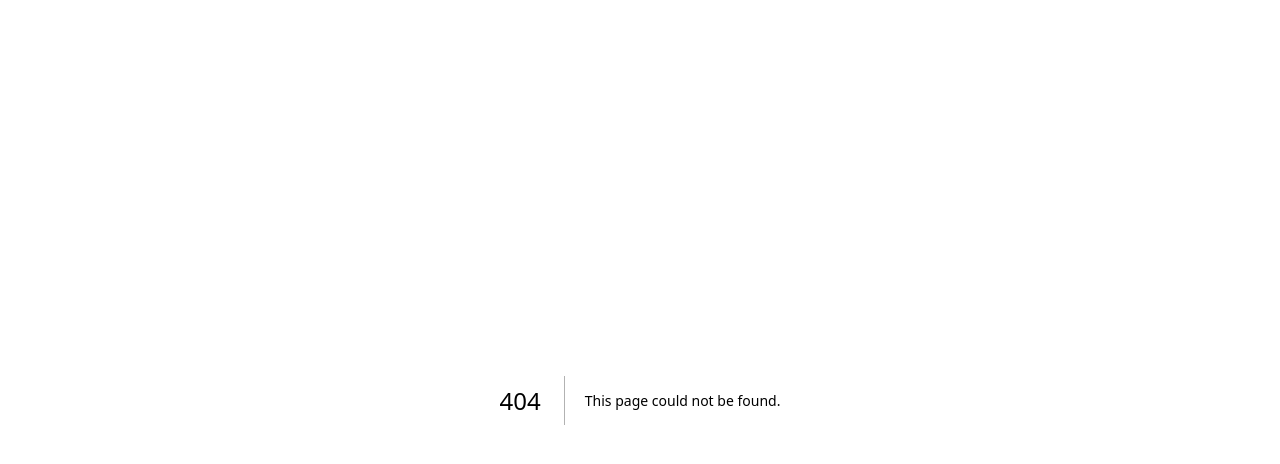
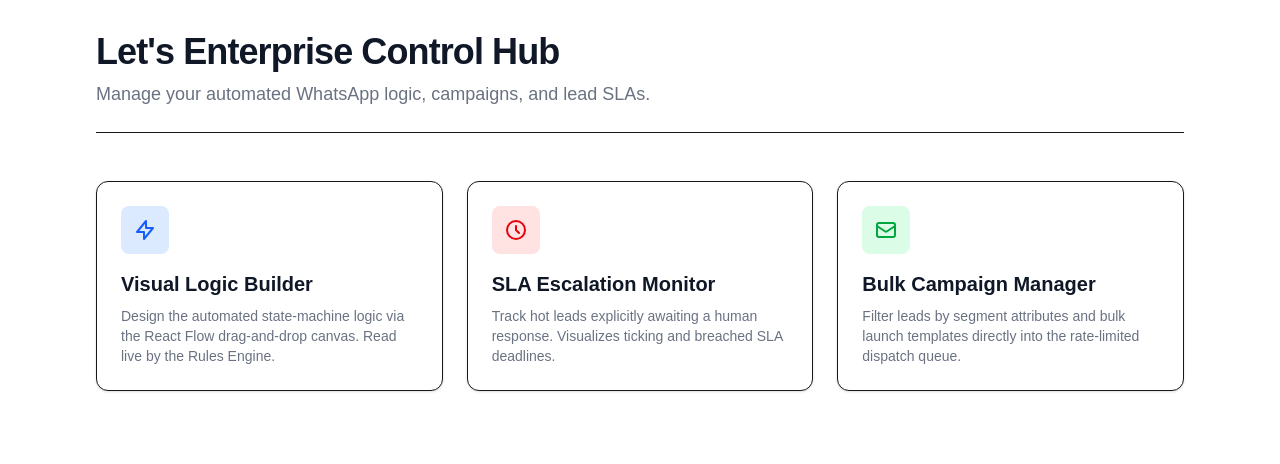
Before and after one commit to adityajh/le-whatsapp-engine, a Next.js app: page /admin in a window 1280 px wide. Before the commit this address had no page. Shown: the top 464 px of the page. Built offline with nearby package versions, Linux system fonts and the light colour scheme.

Commit message:
feat: Week 4 Admin Dashboard

```diff
--- /dev/null
+++ b/src/app/admin/page.tsx
@@ -0,0 +1,61 @@
+import Link from 'next/link';
+
+export default function AdminDashboardPage() {
+  return (
+    <div className="p-8 max-w-6xl mx-auto space-y-8">
+      <div className="border-b pb-6">
+        <h1 className="text-4xl font-bold tracking-tight text-gray-900">Let&apos;s Enterprise Control Hub</h1>
+        <p className="text-lg text-gray-500 mt-2">Manage your automated WhatsApp logic, campaigns, and lead SLAs.</p>
+      </div>
+
+      <div className="grid grid-cols-1 md:grid-cols-3 gap-6 pt-4">
+
+        {/* Logic Builder Card */}
+        <Link href="/admin/logic-builder" className="group block">
+          <div className="bg-white border rounded-xl p-6 h-full shadow-sm hover:shadow-md hover:border-blue-500 transition-all">
+            <div className="w-12 h-12 bg-blue-100 text-blue-600 rounded-lg flex items-center justify-center mb-4">
+              <svg className="w-6 h-6" fill="none" stroke="currentColor" viewBox="0 0 24 24">
+                <path strokeLinecap="round" strokeLinejoin="round" strokeWidth="2" d="M13 10V3L4 14h7v7l9-11h-7z" />
+              </svg>
+            </div>
+            <h3 className="text-xl font-bold text-gray-900 mb-2 group-hover:text-blue-600 transition-colors">Visual Logic Builder</h3>
+            <p className="text-gray-500 text-sm">
+              Design the automated state-machine logic via the React Flow drag-and-drop canvas. Read live by the Rules Engine.
+            </p>
+          </div>
+        </Link>
+
+        {/* SLA Monitor Card */}
+        <Link href="/admin/sla-monitor" className="group block">
+          <div className="bg-white border rounded-xl p-6 h-full shadow-sm hover:shadow-md hover:red-blue-500 transition-all hover:border-red-400">
+            <div className="w-12 h-12 bg-red-100 text-red-600 rounded-lg flex items-center justify-center mb-4">
+              <svg className="w-6 h-6" fill="none" stroke="currentColor" viewBox="0 0 24 24">
+                <path strokeLinecap="round" strokeLinejoin="round" strokeWidth="2" d="M12 8v4l3 3m6-3a9 9 0 11-18 0 9 9 0 0118 0z" />
+              </svg>
+            </div>
+            <h3 className="text-xl font-bold text-gray-900 mb-2 group-hover:text-red-600 transition-colors">SLA Escalation Monitor</h3>
+            <p className="text-gray-500 text-sm">
+              Track hot leads explicitly awaiting a human response. Visualizes ticking and breached SLA deadlines.
+            </p>
+          </div>
+        </Link>
+
+        {/* Campaign Manager Card */}
+        <Link href="/admin/campaigns" className="group block">
+          <div className="bg-white border rounded-xl p-6 h-full shadow-sm hover:shadow-md hover:border-green-500 transition-all">
+            <div className="w-12 h-12 bg-green-100 text-green-600 rounded-lg flex items-center justify-center mb-4">
+              <svg className="w-6 h-6" fill="none" stroke="currentColor" viewBox="0 0 24 24">
+                <path strokeLinecap="round" strokeLinejoin="round" strokeWidth="2" d="M3 8l7.89 5.26a2 2 0 002.22 0L21 8M5 19h14a2 2 0 002-2V7a2 2 0 00-2-2H5a2 2 0 00-2 2v10a2 2 0 002 2z" />
+              </svg>
+            </div>
+            <h3 className="text-xl font-bold text-gray-900 mb-2 group-hover:text-green-600 transition-colors">Bulk Campaign Manager</h3>
+            <p className="text-gray-500 text-sm">
+              Filter leads by segment attributes and bulk launch templates directly into the rate-limited dispatch queue.
+            </p>
+          </div>
+        </Link>
+
+      </div>
+    </div>
+  );
+}
--- a/src/app/page.tsx
+++ b/src/app/page.tsx
@@ -1,65 +1,6 @@
-import Image from "next/image";
+import { redirect } from 'next/navigation';
 
 export default function Home() {
-  return (
-    <div className="flex flex-col flex-1 items-center justify-center bg-zinc-50 font-sans dark:bg-black">
-      <main className="flex flex-1 w-full max-w-3xl flex-col items-center justify-between py-32 px-16 bg-white dark:bg-black sm:items-start">
-        <Image
-          className="dark:invert"
-          src="/next.svg"
-          alt="Next.js logo"
-          width={100}
-          height={20}
-          priority
-        />
-        <div className="flex flex-col items-center gap-6 text-center sm:items-start sm:text-left">
-          <h1 className="max-w-xs text-3xl font-semibold leading-10 tracking-tight text-black dark:text-zinc-50">
-            To get started, edit the page.tsx file.
-          </h1>
-          <p className="max-w-md text-lg leading-8 text-zinc-600 dark:text-zinc-400">
-            Looking for a starting point or more instructions? Head over to{" "}
-            <a
-              href="https://vercel.com/templates?framework=next.js&utm_source=create-next-app&utm_medium=appdir-template-tw&utm_campaign=create-next-app"
-              className="font-medium text-zinc-950 dark:text-zinc-50"
-            >
-              Templates
-            </a>{" "}
-            or the{" "}
-            <a
-              href="https://nextjs.org/learn?utm_source=create-next-app&utm_medium=appdir-template-tw&utm_campaign=create-next-app"
-              className="font-medium text-zinc-950 dark:text-zinc-50"
-            >
-              Learning
-            </a>{" "}
-            center.
-          </p>
-        </div>
-        <div className="flex flex-col gap-4 text-base font-medium sm:flex-row">
-          <a
-            className="flex h-12 w-full items-center justify-center gap-2 rounded-full bg-foreground px-5 text-background transition-colors hover:bg-[#383838] dark:hover:bg-[#ccc] md:w-[158px]"
-            href="https://vercel.com/new?utm_source=create-next-app&utm_medium=appdir-template-tw&utm_campaign=create-next-app"
-            target="_blank"
-            rel="noopener noreferrer"
-          >
-            <Image
-              className="dark:invert"
-              src="/vercel.svg"
-              alt="Vercel logomark"
-              width={16}
-              height={16}
-            />
-            Deploy Now
-          </a>
-          <a
-            className="flex h-12 w-full items-center justify-center rounded-full border border-solid border-black/[.08] px-5 transition-colors hover:border-transparent hover:bg-black/[.04] dark:border-white/[.145] dark:hover:bg-[#1a1a1a] md:w-[158px]"
-            href="https://nextjs.org/docs?utm_source=create-next-app&utm_medium=appdir-template-tw&utm_campaign=create-next-app"
-            target="_blank"
-            rel="noopener noreferrer"
-          >
-            Documentation
-          </a>
-        </div>
-      </main>
-    </div>
-  );
+  // Always redirect the naked domain or root directly to the Operations Dashboard Console
+  redirect('/admin');
 }
```
